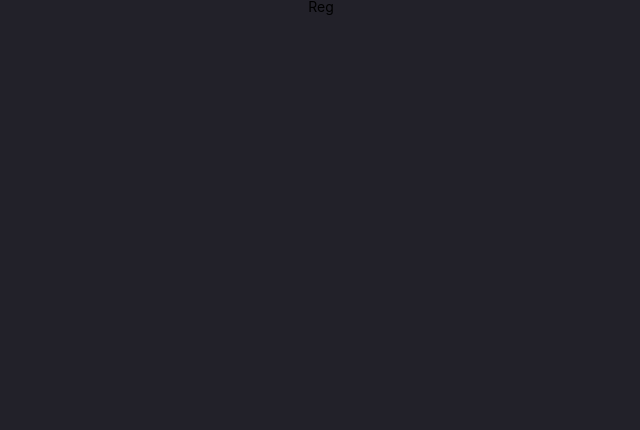
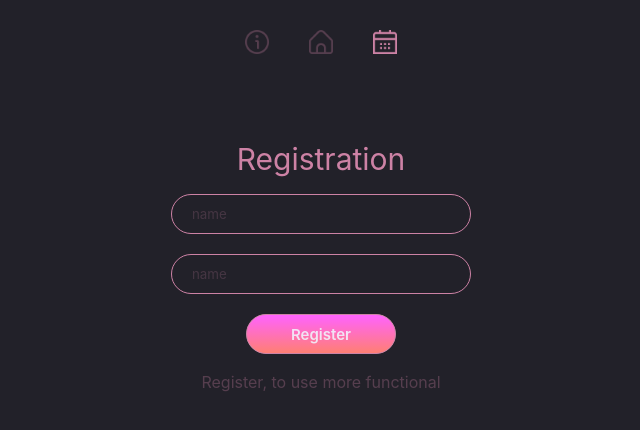
Before and after one commit to AlexandrKataev/breath-react, a React (Create React App) app: page /reg in a window 1280 px wide. Shown: the top 430 px of the page, without its empty margins (319-959 px from the left). Built offline with nearby package versions, Linux system fonts and the light colour scheme.

Commit message:
reg page

```diff
--- a/src/App.tsx
+++ b/src/App.tsx
@@ -4,8 +4,8 @@ import './App.scss';
 import Auth from './pages/Auth';
 import NotFound from './pages/NotFound';
 import Home from './pages/Home/Home';
-import Progress from './pages/Progress/Progress';
-import Reg from './pages/Reg';
+import Progress from './pages/Reg/Reg';
+import Reg from './pages/Reg/Reg';
 import Info from './pages/Info/Info';
 
 const App: React.FC = () => {
--- a/src/components/Header/Header.tsx
+++ b/src/components/Header/Header.tsx
@@ -18,7 +18,7 @@ const Header: React.FC = () => {
         className={({ isActive }) => (isActive ? undefined : s.inActive)}>
         <img src={homeIcon}></img>
       </NavLink>
-      <NavLink to="/progress" className={({ isActive }) => (isActive ? undefined : s.inActive)}>
+      <NavLink to="/reg" className={({ isActive }) => (isActive ? undefined : s.inActive)}>
         <img src={progressIcon}></img>
       </NavLink>
     </div>
--- a/src/pages/Progress/Progress.module.scss
+++ /dev/null
@@ -1,8 +0,0 @@
-.body {
-  display: flex;
-  flex-direction: column;
-  align-items: center;
-  color: #cd82a5;
-  font-size: 30px;
-  font-weight: 100;
-}
--- a/src/pages/Progress/Progress.tsx
+++ /dev/null
@@ -1,15 +0,0 @@
-import React from 'react';
-import s from './Progress.module.scss';
-
-import Header from '../../components/Header/Header';
-
-const Progress: React.FC = () => {
-  return (
-    <div>
-      <Header />
-      <div className={s.body}>Progress</div>
-    </div>
-  );
-};
-
-export default Progress;
--- a/src/pages/Reg.tsx
+++ /dev/null
@@ -1,7 +0,0 @@
-import React from 'react';
-
-const Reg: React.FC = () => {
-  return <div>Reg</div>;
-};
-
-export default Reg;
--- /dev/null
+++ b/src/pages/Reg/Reg.module.scss
@@ -0,0 +1,48 @@
+.body {
+  display: flex;
+  flex-direction: column;
+  align-items: center;
+  color: #cd82a5;
+  font-size: 30px;
+  font-weight: 100;
+}
+
+h1 {
+  margin: 60px 0px 0px 0px;
+}
+
+.button {
+  margin: 20px 0px 0px 0px;
+  width: 150px;
+  height: 40px;
+  border: #cd82a5 solid 1px;
+  border-radius: 20px;
+  color: rgba(240, 248, 255, 0.842);
+  font-size: 15px;
+  font-weight: 600;
+  background-image: -webkit-gradient(
+    linear,
+    left top,
+    left bottom,
+    from(rgb(255, 99, 255)),
+    to(rgb(255, 127, 115))
+  );
+}
+
+.input {
+  margin: 20px 0px 0px 0px;
+  width: 300px;
+  height: 40px;
+  border: #cd82a5 solid 1px;
+  border-radius: 20px;
+  padding-left: 20px;
+  color: #cd82a536;
+  background-color: rgba(0, 255, 255, 0);
+}
+
+.description {
+  margin: 20px 0px 0px 0px;
+  font-size: 16px;
+  font-weight: normal;
+  opacity: 0.3;
+}
--- /dev/null
+++ b/src/pages/Reg/Reg.tsx
@@ -0,0 +1,37 @@
+import React from 'react';
+import s from './Reg.module.scss';
+
+import Header from '../../components/Header/Header';
+
+const Reg: React.FC = () => {
+  let value = 'name';
+  const onChangeInput = () => {
+    console.log(value);
+  };
+  return (
+    <div>
+      <Header />
+      <div className={s.body}>
+        <h1>Registration</h1>
+        <input
+          value={value}
+          onChange={onChangeInput}
+          // ref={inputRef}
+          className={s.input}
+          placeholder="Поиск пиццы"
+        />
+        <input
+          value={value}
+          onChange={onChangeInput}
+          // ref={inputRef}
+          className={s.input}
+          placeholder="Поиск пиццы"
+        />
+        <button className={s.button}>Register</button>
+        <div className={s.description}>Register, to use more functional</div>
+      </div>
+    </div>
+  );
+};
+
+export default Reg;
```
Also changed, not shown: src/pages/Progress.tsx (added, +7 -0 lines).
